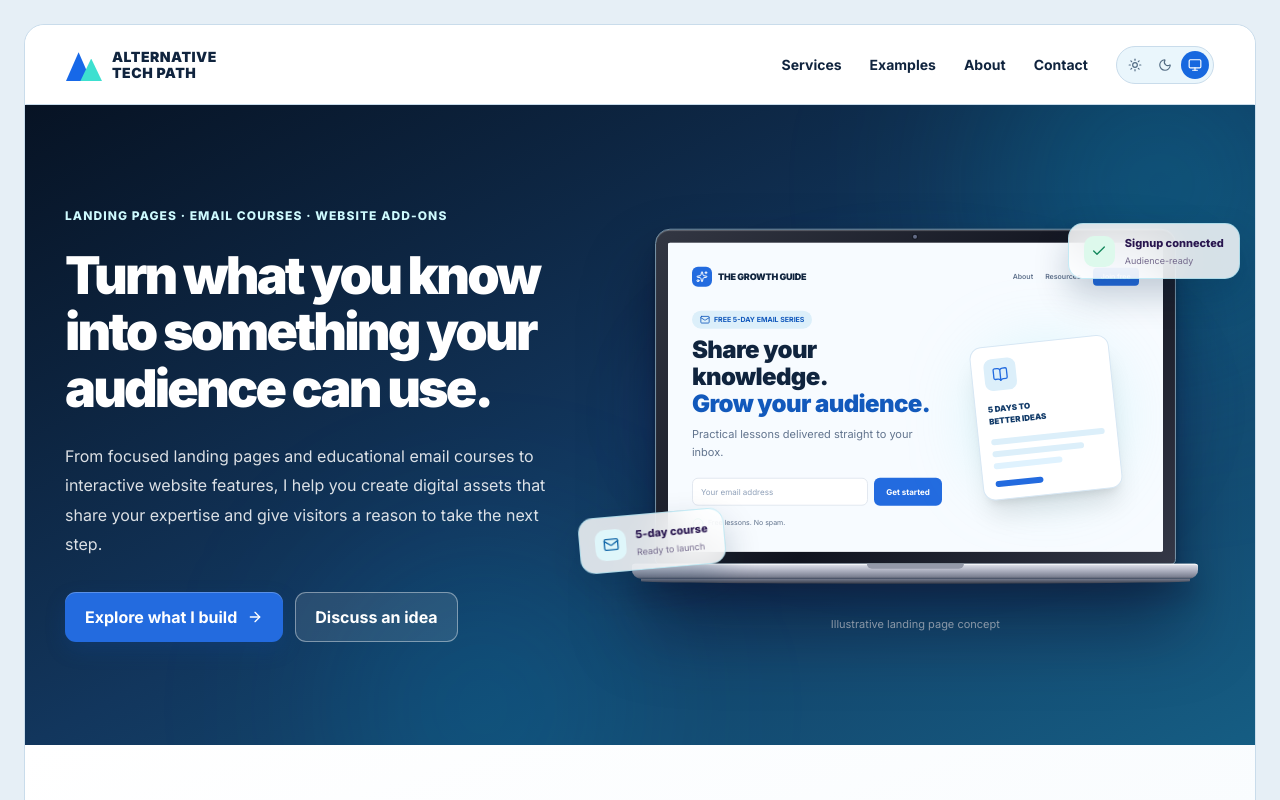
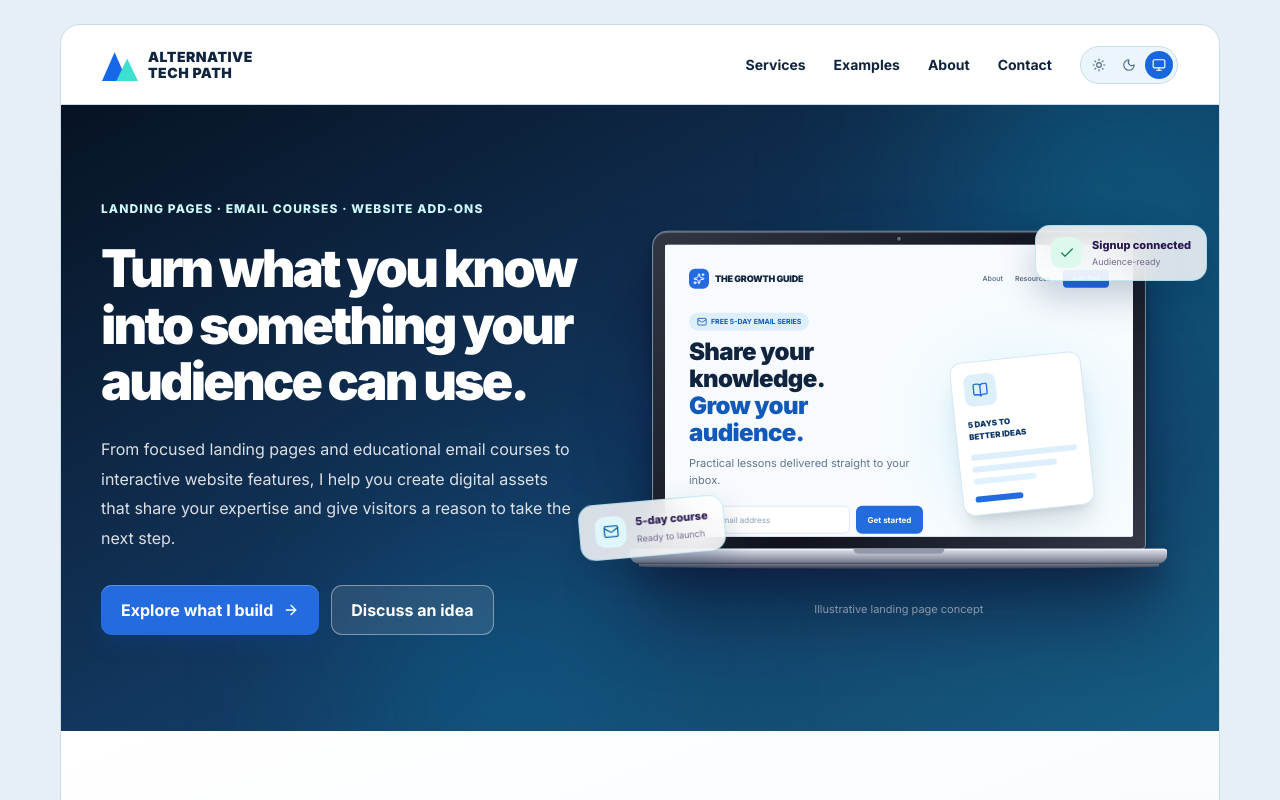
Before and after one commit to ShaphC/altechpath, a Next.js app: page / in a window 1280 px wide. Shown: the top 800 px of the page. Built offline with nearby package versions, Linux system fonts and the light colour scheme.

Commit message:
adjusted width of the main page

```diff
--- a/src/app/globals.css
+++ b/src/app/globals.css
@@ -1526,3 +1526,16 @@ body {
     overflow-x: clip;
   }
 }
+
+/* Desktop page width */
+@media (min-width: 1024px) {
+  .atp-site {
+    padding: 24px 60px;
+  }
+
+  .atp-site .atp-page-frame {
+    width: 100%;
+    max-width: 1200px;
+    margin-inline: auto;
+  }
+}
```
